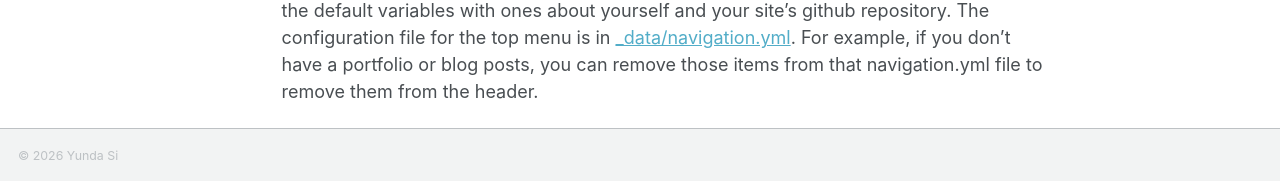
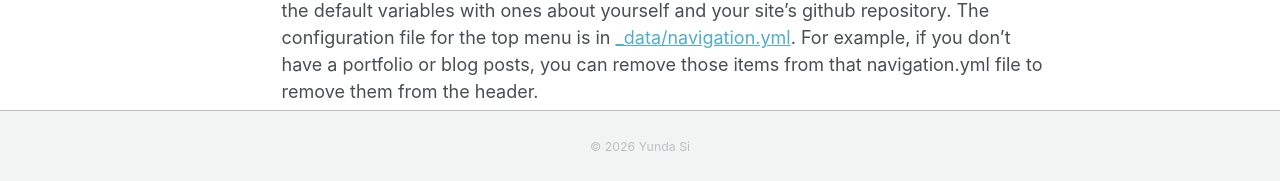
Before and after one commit to yunda-si/yunda-si.github.io, a Jekyll site: the page built from _pages/about.md, in a window 1280 px wide and 1400 px high, scrolled down 566 px. Shown: the part 1216-1397 px from the top of the window. Built offline with Jekyll 4.4.1, drawn with Linux system fonts in a browser that asks for light colours; a style sheet for code colours, icons or effects is not loaded.

Commit message:
Update _footer.scss

```diff
--- a/_sass/layout/_footer.scss
+++ b/_sass/layout/_footer.scss
@@ -102,3 +102,19 @@
     }
   }
 }
+
+
+.page__footer {
+  text-align: center;
+  padding-top: 0.5em;
+  padding-bottom: 0.5em;
+}
+
+.page__footer footer {
+  text-align: center;
+}
+
+.page__footer-copyright {
+  text-align: center;
+  margin: 0;
+}
```
